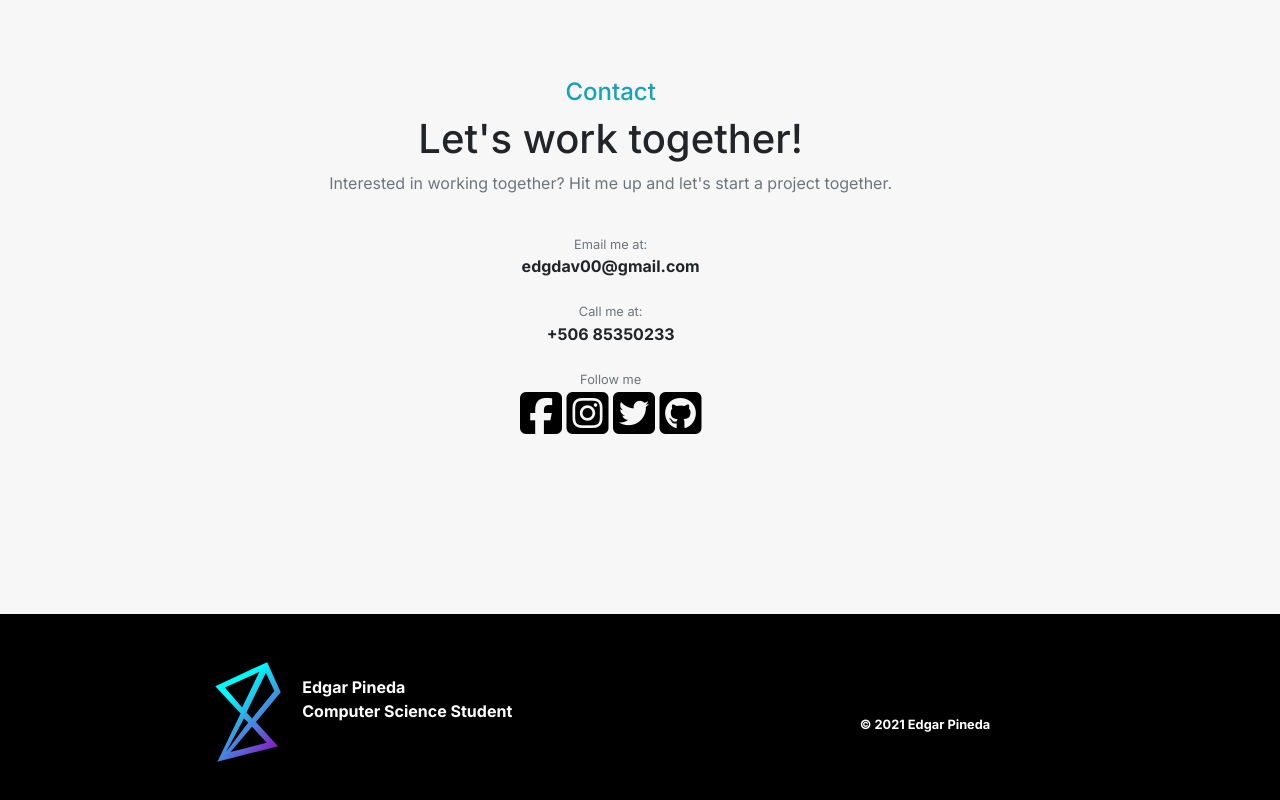
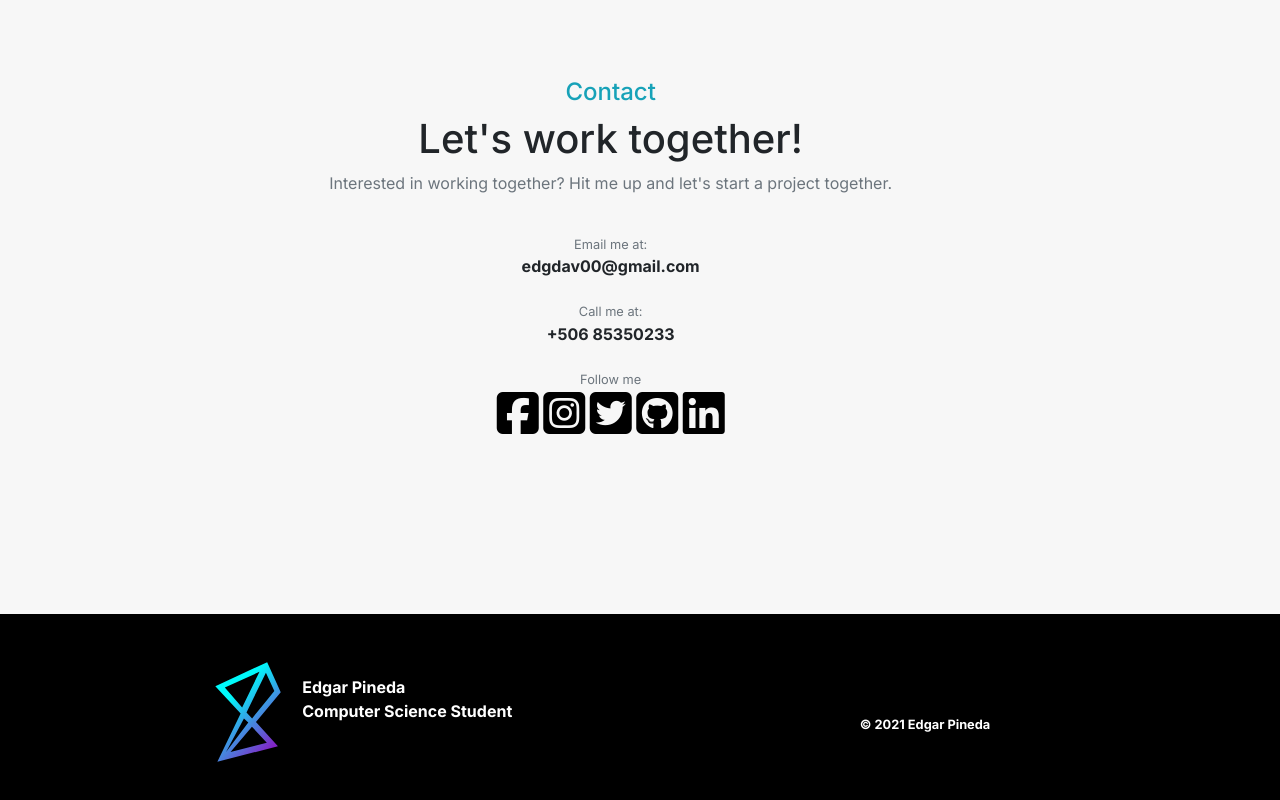
Before and after one commit to edgarpa12/Portfolio, a plain HTML site: page index.html in a window 1280 px wide. Shown: the part 3364-4164 px from the top of the page. Drawn offline with nearby package versions, Linux system fonts and the light colour scheme.

Commit message:
LinkedIn Added

```diff
--- a/index.html
+++ b/index.html
@@ -447,6 +447,9 @@
             <a href="https://www.github.com/edgarpa12" target="_blank"
               ><i class="fab fa-github-square fa-3x"></i
             ></a>
+            <a href="https://www.linkedin.com/in/edgarpa12/" target="_blank"
+              ><i class="fab fa-linkedin fa-3x"></i
+            ></a>
           </p>
         </div>
       </div>
```
